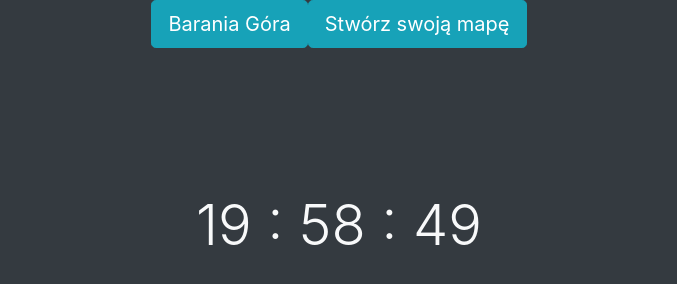
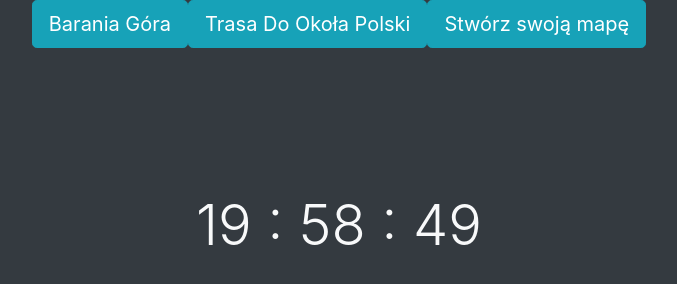
Before and after one commit to MarcelZDEV/roadtrack.github.io, a plain HTML site: page index.html in a window 1280 px wide. Shown: the whole page, without its empty margins (301-978 px from the left). Drawn offline with nearby package versions, Linux system fonts and the light colour scheme.

Commit message:
Update index.html

```diff
--- a/index.html
+++ b/index.html
@@ -11,6 +11,7 @@
 <div class="container-fluid">
     <div class="d-flex justify-content-center">
         <a href="onbaraniagora.html" class="btn btn-info btn-lg">Barania Góra</a>
+        <a href="aroundPoland.html" class="btn btn-info btn-lg">Trasa Do Okoła Polski</a>
         <a href="https://en.mapy.cz/turisticka?planovani-trasy" class="btn btn-info btn-lg">Stwórz swoją
             mapę</a>
     </div>
```
